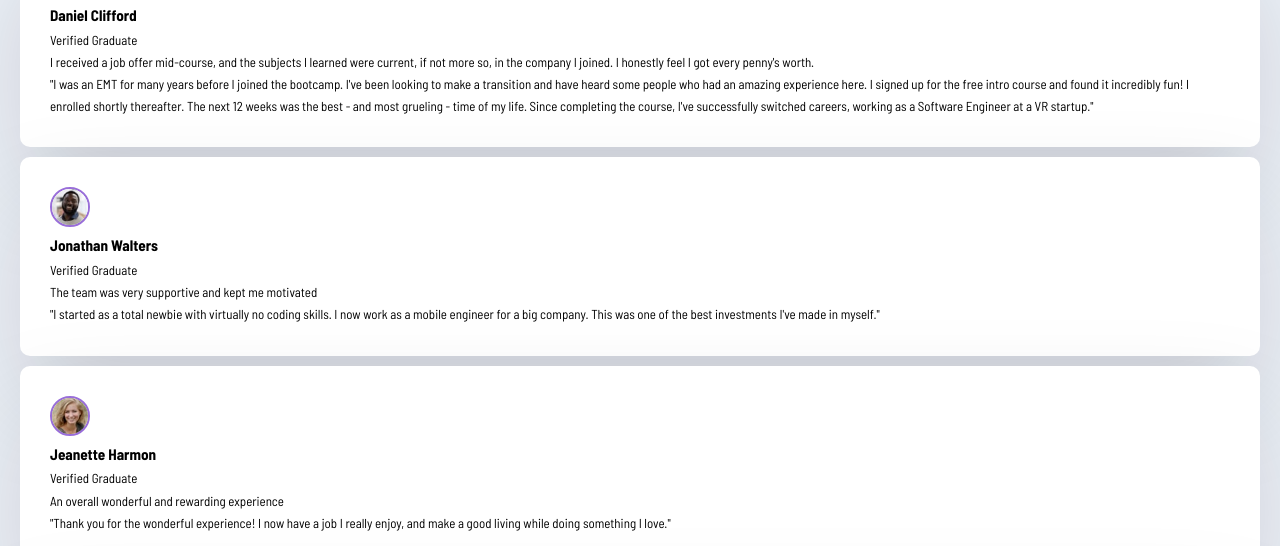
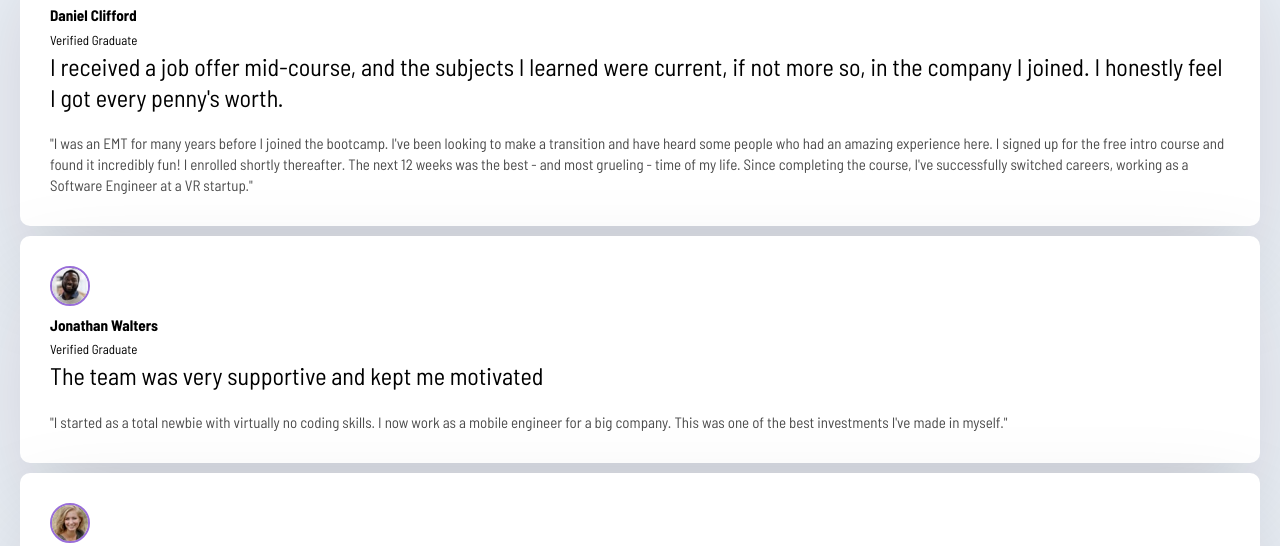
Before and after one commit to Evan-Walter/css-grid-project, a plain HTML site: page index.html in a window 1280 px wide. Shown: the part 193-739 px from the top of the page. Drawn offline with Linux system fonts and the light colour scheme.

Commit message:
Style card lead and card quote

```diff
--- a/style.css
+++ b/style.css
@@ -48,3 +48,17 @@ body {
   border: 2px solid #996ed9;
   margin-right: 10px;
 }
+
+.card__lead {
+  font-size: 1.5rem;
+  font-weight: 500;
+  line-height: 1.3;
+  margin-bottom: 20px;
+}
+
+.card__quote {
+  font-size: 15px;
+  font-weight: 500;
+  line-height: 1.4;
+  opacity: 70%;
+}
```
